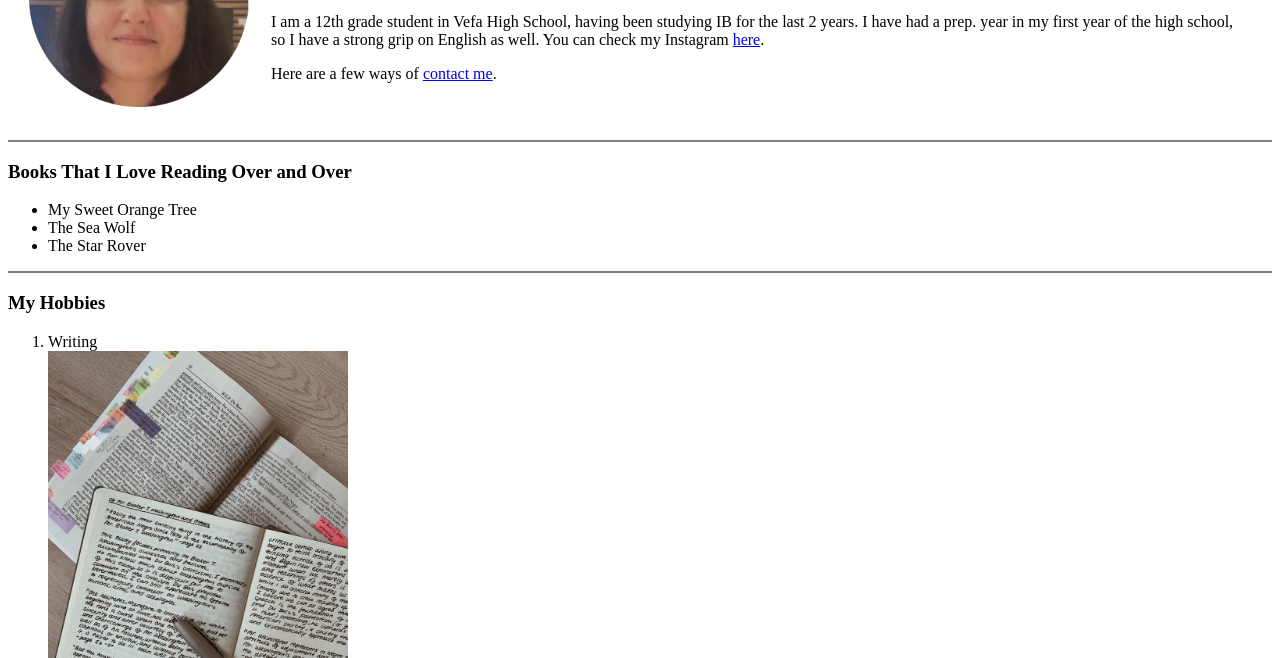
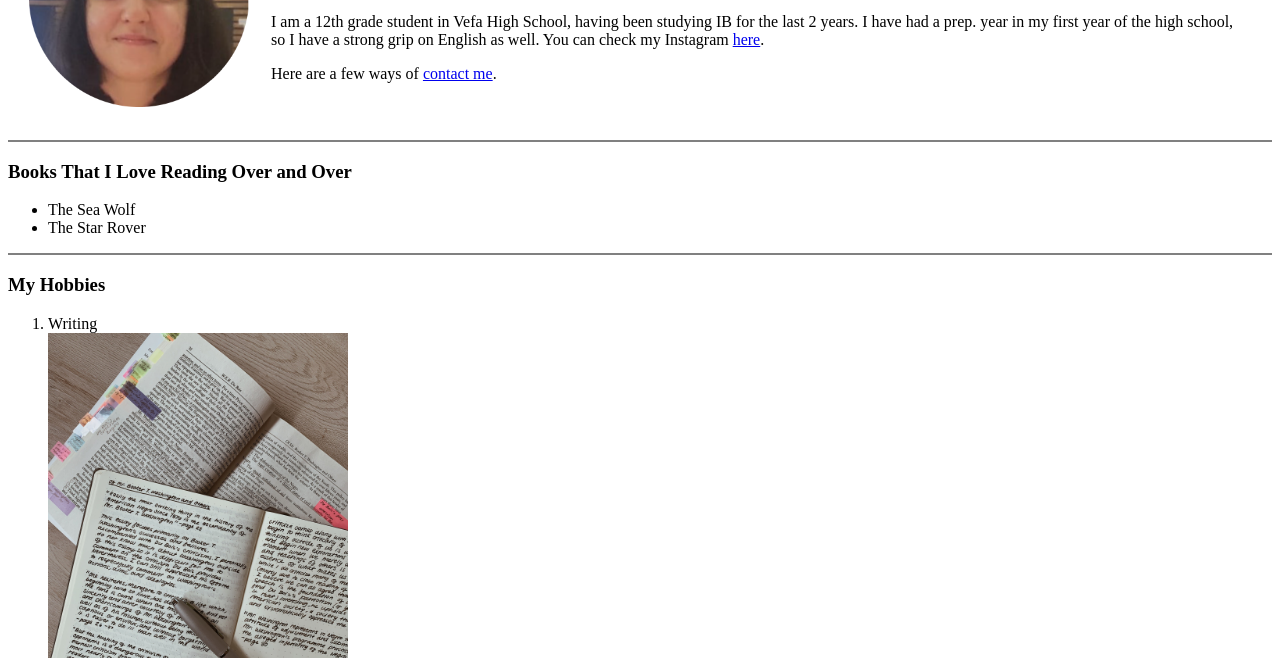
Before and after one commit to shar2115/cv, a plain HTML site: page index.html in a window 1280 px wide. Shown: the part 142-800 px from the top of the page. Drawn offline with Linux system fonts and the light colour scheme.

Commit message:
deleted book

```diff
--- a/index.html
+++ b/index.html
@@ -19,7 +19,6 @@
   <hr size='2' noshade>
   <h3>Books That I Love Reading Over and Over</h3>
   <ul>
-    <li>My Sweet Orange Tree</li>
     <li>The Sea Wolf</li>
     <li>The Star Rover</li>
   </ul>
```
